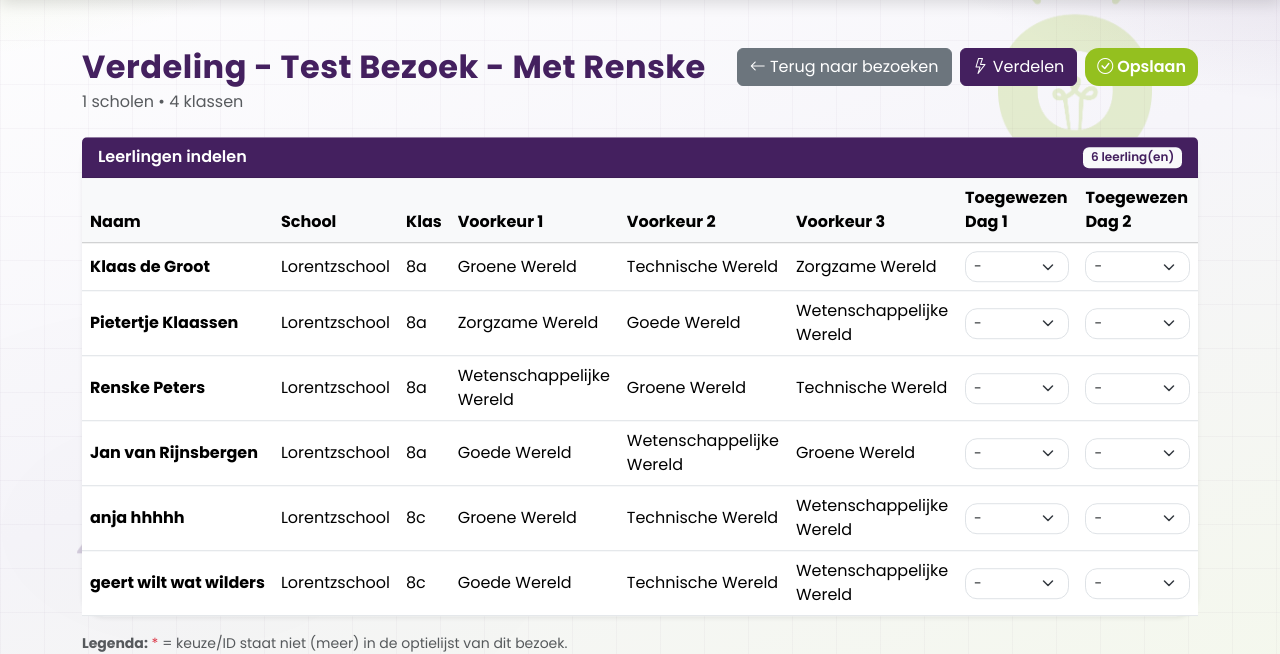
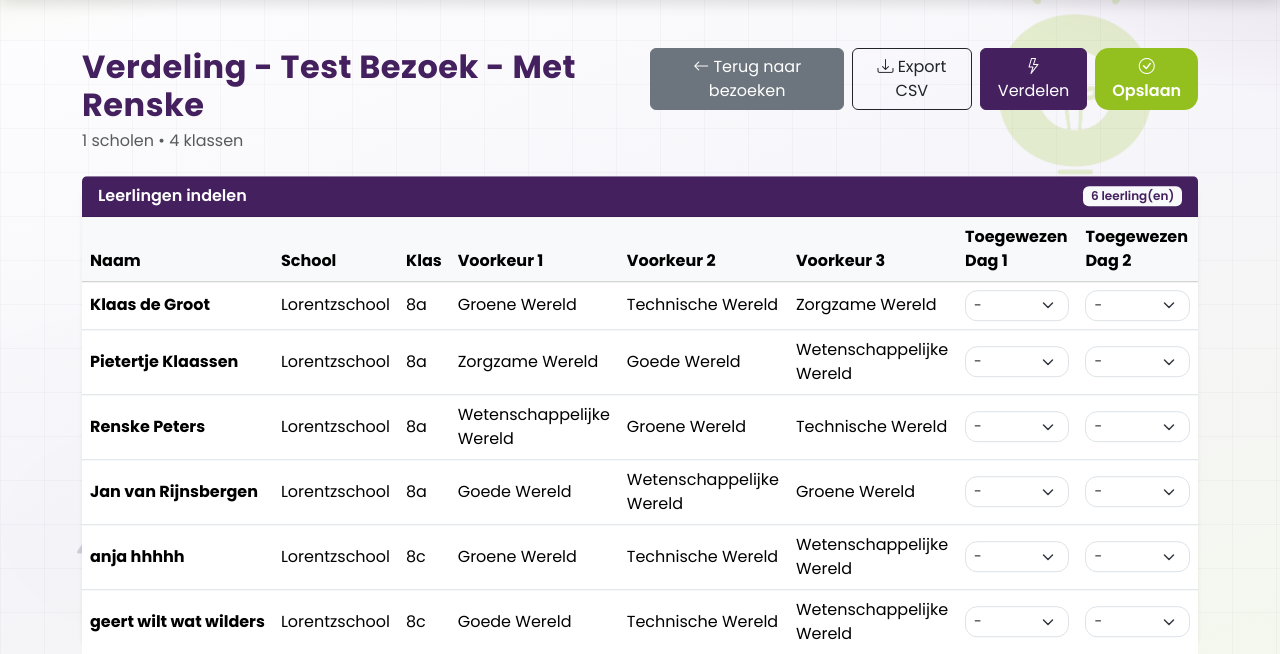
Before and after one commit to PietervDijk/TTR, a PHP site: page /indeling.php?bezoek_id=4 in a window 1280 px wide. Shown: the part 136-790 px from the top of the page. Run offline with PHP 8.4, Linux system fonts and the light colour scheme; a user stored in the database is signed in; data comes from the database, SQL or seed files in the repository.

Commit message:
knop om export naar csv uit te voeren vanaf indeling.php

```diff
--- a/indeling.php
+++ b/indeling.php
@@ -642,6 +642,9 @@ $stmt->close();
                 <a href="bezoeken.php" class="btn btn-secondary">
                     <i class="bi bi-arrow-left"></i> Terug naar bezoeken
                 </a>
+                <a href="exports/indeling_export.php?bezoek_id=<?= $bezoekId ?>" class="btn btn-outline-dark">
+                    <i class="bi bi-download"></i> Export CSV
+                </a>
                 <button id="btnAuto" class="btn btn-primary">
                     <i class="bi bi-lightning"></i> Verdelen
                 </button>
```
